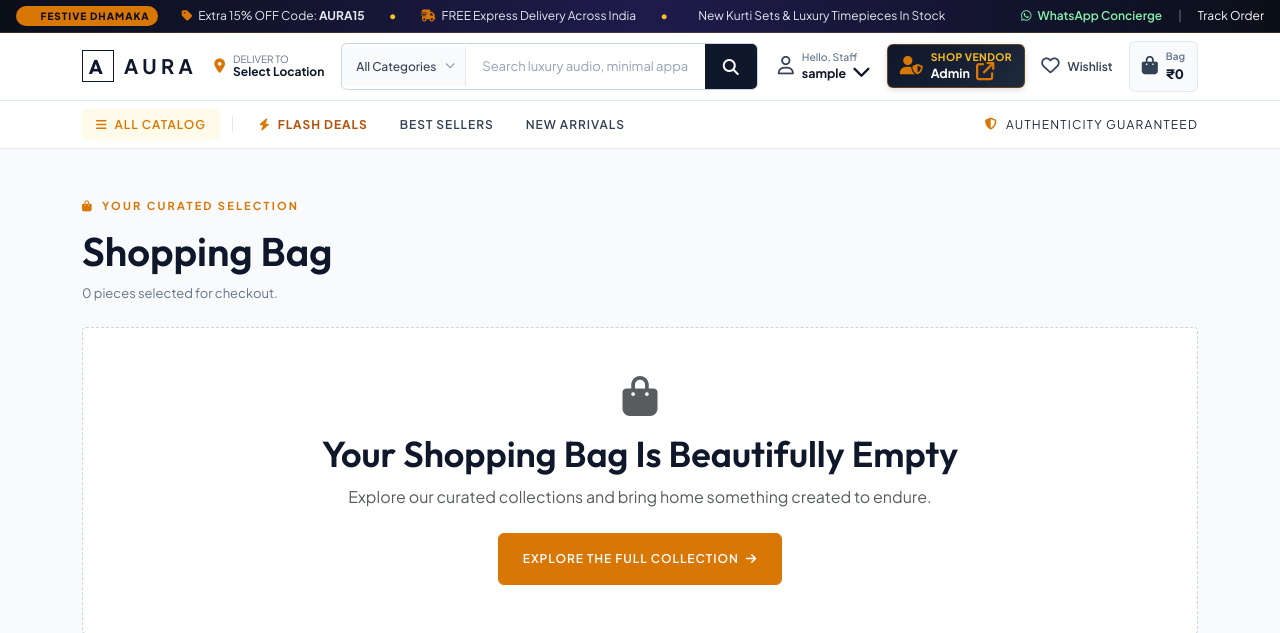
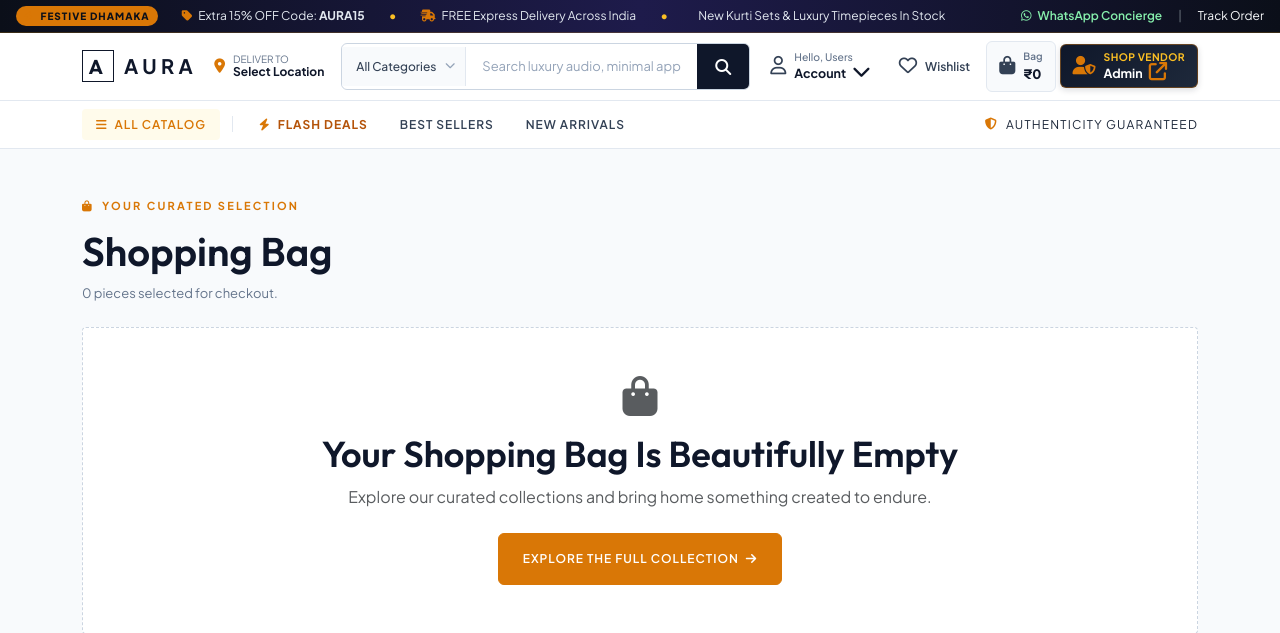
Before and after one commit to Aarya-505/whitelabel-ecommerce, a Django app: page /cart/ in a window 1280 px wide. Shown: the top 633 px of the page. Run offline with Django 5.2, Linux system fonts and the light colour scheme; the visitor is signed in with stand-in values (Sample User, id 1); data that the repository does not hold is empty.

Commit message:
Update navbar sequence: Hello Users, Wishlist, Bag, Admin

```diff
--- a/templates/base.html
+++ b/templates/base.html
@@ -78,7 +78,7 @@
                         </form>
                     </div>
 
-                    <!-- Action Icons (Account/Sign In, Admin, Wishlist, Cart) -->
+                    <!-- Action Icons (Account/Sign In, Wishlist, Cart, Admin) -->
                     <div class="col-auto">
                         <div class="nav-actions d-flex align-items-center gap-1">
                             <!-- Customer Account Action (Amazon / Flipkart Style) -->
@@ -90,10 +90,10 @@
                                             <span class="action-sub">Hello, {{ request.user.first_name|default:request.user.username }}</span>
                                             <strong class="action-main">Account & Orders <i class="fa-solid fa-chevron-down fs-2xs ms-1"></i></strong>
                                         {% elif request.user.is_authenticated and request.user.is_staff %}
-                                            <span class="action-sub">Hello, Staff</span>
-                                            <strong class="action-main">{{ request.user.username }} <i class="fa-solid fa-chevron-down fs-2xs ms-1"></i></strong>
+                                            <span class="action-sub">Hello, Users</span>
+                                            <strong class="action-main">Account <i class="fa-solid fa-chevron-down fs-2xs ms-1"></i></strong>
                                         {% else %}
-                                            <span class="action-sub">Hello, User</span>
+                                            <span class="action-sub">Hello, Users</span>
                                             <strong class="action-main">Sign In <i class="fa-solid fa-chevron-down fs-2xs ms-1"></i></strong>
                                         {% endif %}
                                     </div>
@@ -115,7 +115,7 @@
                                         </div>
                                     {% else %}
                                         <div class="pb-2 border-bottom mb-2">
-                                            <span class="fs-2xs text-muted text-uppercase letter-spacing-1 d-block">Signed in as (Customer)</span>
+                                            <span class="fs-2xs text-muted text-uppercase letter-spacing-1 d-block">Signed in as</span>
                                             <strong class="fs-xs text-dark">{{ request.user.email|default:request.user.username }}</strong>
                                         </div>
                                         <li><a class="dropdown-item rounded-2 py-2 fs-xs" href="{% url 'storefront:my_orders' %}"><i class="fa-solid fa-box me-2 text-gold"></i> Your Orders</a></li>
@@ -125,16 +125,6 @@
                                     {% endif %}
                                 </ul>
                             </div>
-
-                            <!-- Dedicated Shop Vendor / Admin Button (Strictly Beside Hello Button) -->
-                            <a class="action-item admin-action-btn d-flex align-items-center gap-2" href="{% if request.user.is_authenticated and request.user.is_staff %}{% url 'admin_dashboard:overview' %}{% else %}{% url 'admin_dashboard:login' %}{% endif %}" title="Shop Vendor & Admin Management Portal (Vendor Login Only)">
-                                <i class="fa-solid fa-user-shield text-gold"></i>
-                                <div class="d-none d-md-flex flex-column text-start">
-                                    <span class="action-sub text-gold fw-bold">Shop Vendor</span>
-                                    <strong class="action-main">Admin <i class="fa-solid fa-arrow-up-right-from-square fs-2xs ms-1 text-gold"></i></strong>
-                                </div>
-                                <span class="d-md-none fw-bold text-gold">Admin</span>
-                            </a>
 
                             <!-- Wishlist Action -->
                             <a class="action-item position-relative" href="{% url 'storefront:wishlist' %}" title="Wishlist">
@@ -155,6 +145,16 @@
                                 {% if cart|length > 0 %}
                                     <span class="count-badge">{{ cart|length }}</span>
                                 {% endif %}
+                            </a>
+
+                            <!-- Dedicated Shop Vendor / Admin Button -->
+                            <a class="action-item admin-action-btn d-flex align-items-center gap-2" href="{% if request.user.is_authenticated and request.user.is_staff %}{% url 'admin_dashboard:overview' %}{% else %}{% url 'admin_dashboard:login' %}{% endif %}" title="Shop Vendor & Admin Management Portal">
+                                <i class="fa-solid fa-user-shield text-gold"></i>
+                                <div class="d-none d-md-flex flex-column text-start">
+                                    <span class="action-sub text-gold fw-bold">Shop Vendor</span>
+                                    <strong class="action-main">Admin <i class="fa-solid fa-arrow-up-right-from-square fs-2xs ms-1 text-gold"></i></strong>
+                                </div>
+                                <span class="d-md-none fw-bold text-gold">Admin</span>
                             </a>
                         </div>
                     </div>
```
